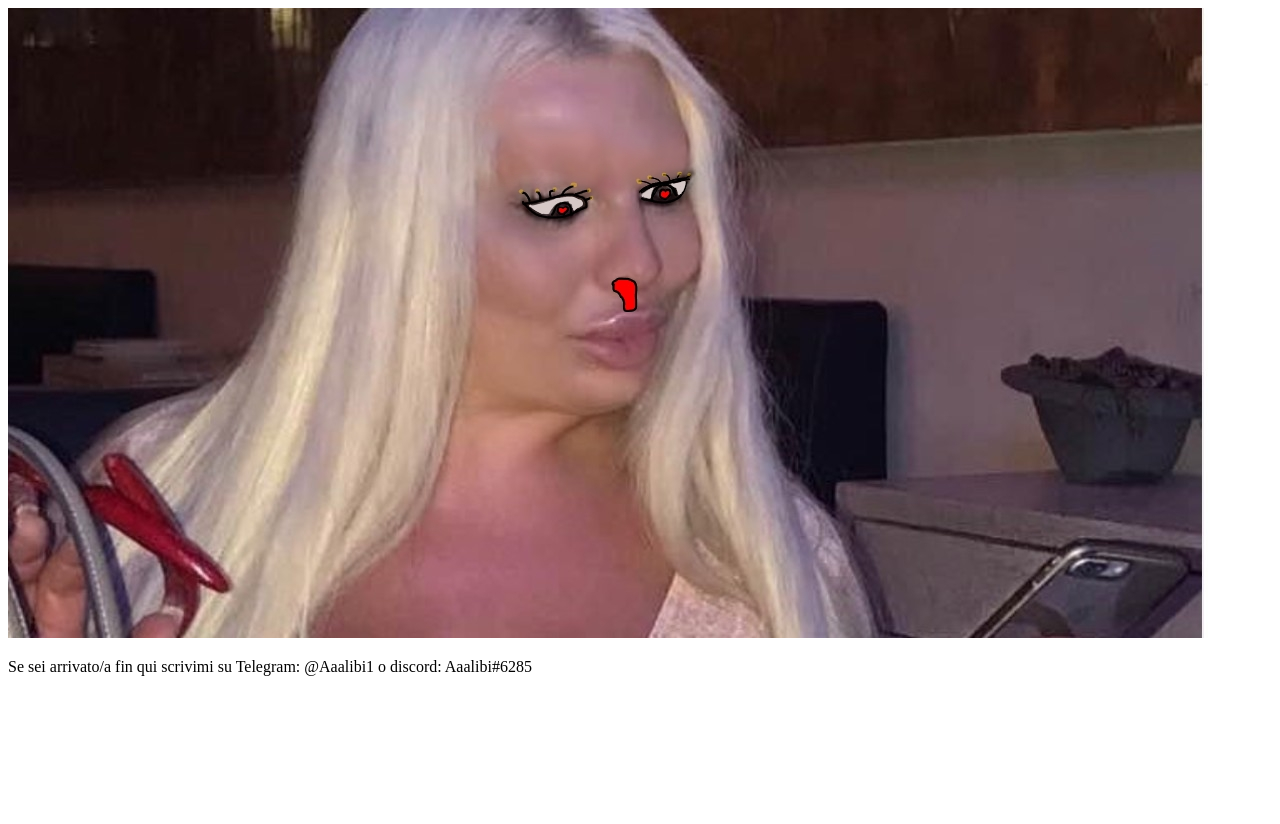
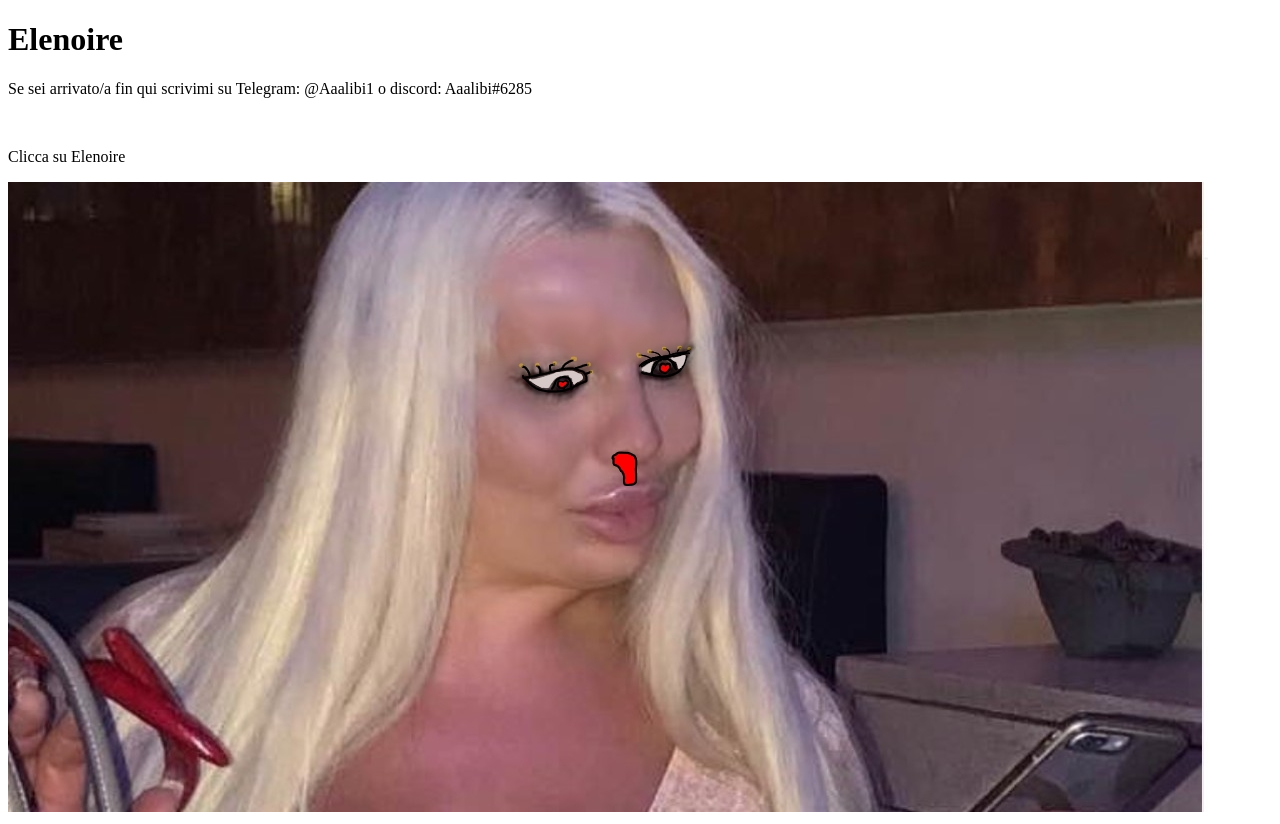
Before and after one commit to Aaalibi/elenoire, a plain HTML site: page index.html in a window 1280 px wide. Before the commit the page ends 800 px from the top, so only its background shows below. Drawn offline with Linux system fonts and the light colour scheme.

Commit message:
Create index.html

```diff
--- a/index.html
+++ b/index.html
@@ -5,6 +5,9 @@
 <body>
     <audio id="audioID" autoplay loop> <source src="audio/source.mp3"  type="audio/mp3">
     </audio>
+    <h1>Elenoire</h1>
+    <p>Se sei arrivato/a fin qui scrivimi su Telegram: @Aaalibi1 o discord: Aaalibi#6285</p><br><p>Clicca su Elenoire</p>
+
 
     <script>
     var myaudio = document.getElementById("audioID");
@@ -17,6 +20,5 @@
     </script>
 
     <img src="images/elenoire-ferruzzi-1200.jpg">
-    <p>Se sei arrivato/a fin qui scrivimi su Telegram: @Aaalibi1 o discord: Aaalibi#6285</p>
 
 </body>
```
